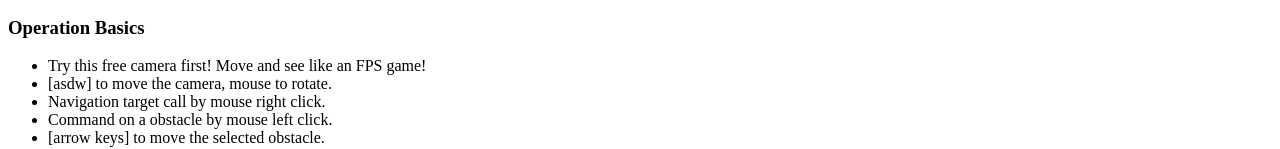
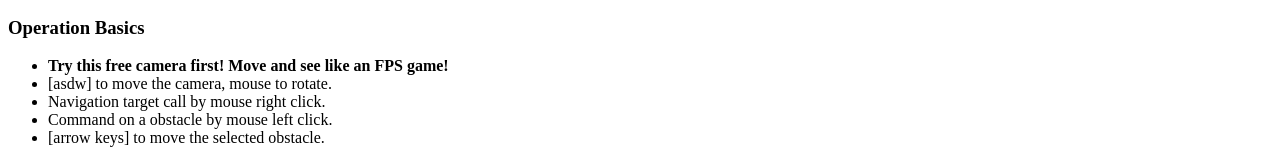
Before and after one commit to ccdd9451/523_Assignments, a plain HTML site: page HW1/game.html in a window 1280 px wide. Shown: the part 748-897 px from the top of the page. Drawn offline with Linux system fonts and the light colour scheme.

Commit message:
Update game.html

```diff
--- a/HW1/game.html
+++ b/HW1/game.html
@@ -12,7 +12,7 @@
         <h2 id="simple-navigation">Simple Navigation</h2>
         <h3 id="operation-basics">Operation Basics</h3>
         <ul>
-        <li>Try this free camera first! Move and see like an FPS game!</li>
+        <li><b>Try this free camera first! Move and see like an FPS game!</b></li>
         <li>[asdw] to move the camera, mouse to rotate.</li>
         <li>Navigation target call by mouse right click.</li>
         <li>Command on a obstacle by mouse left click.</li>
```
